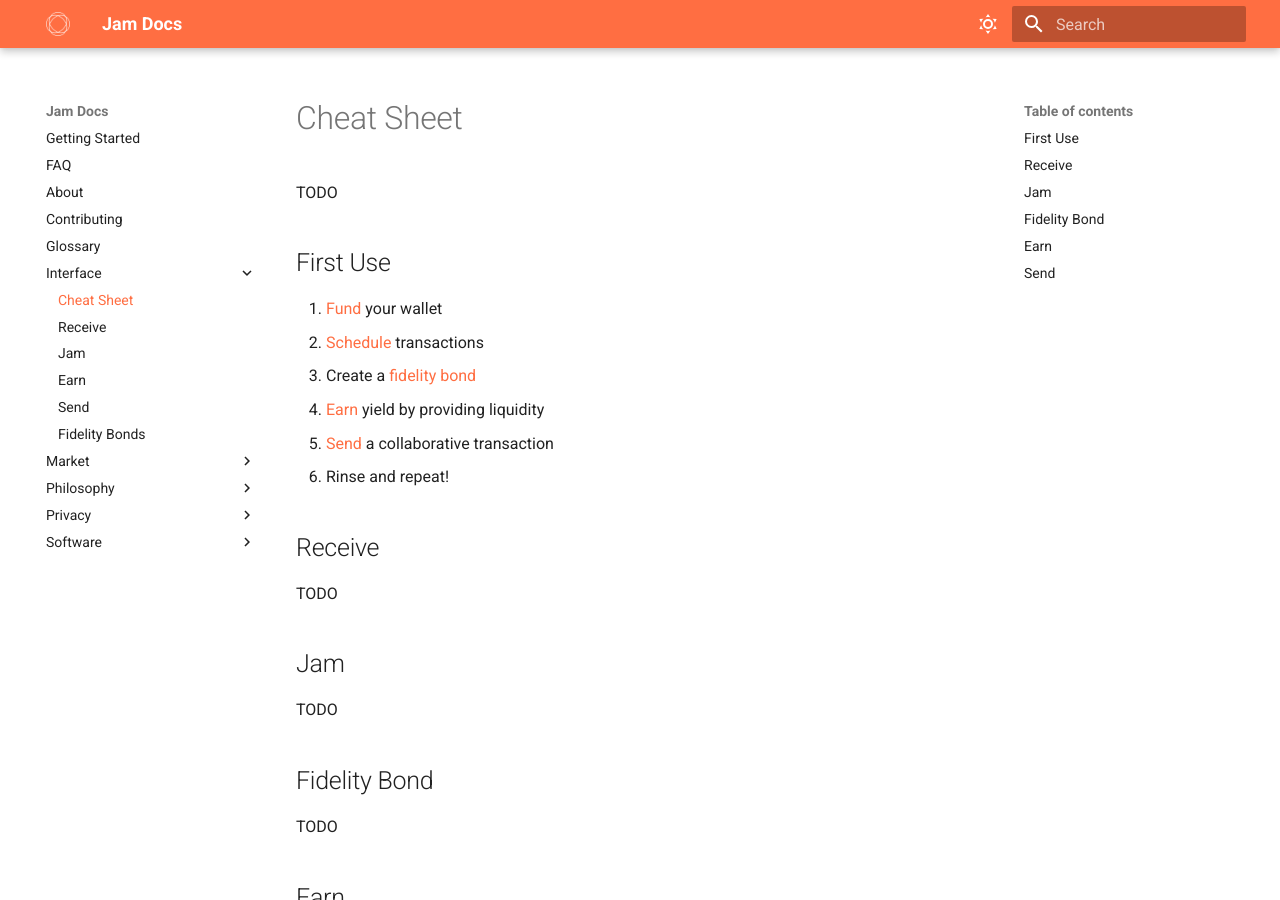
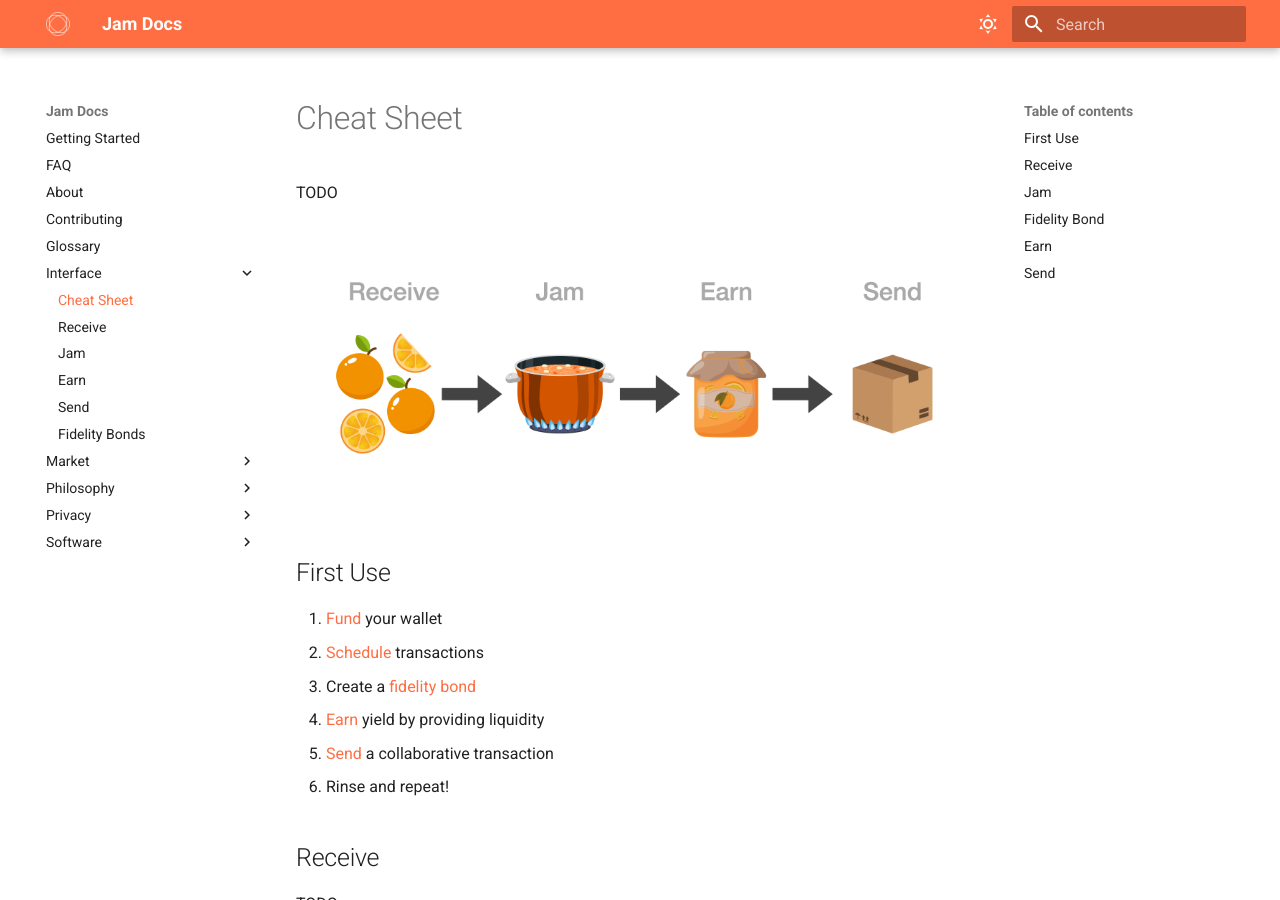
Before and after one commit to joinmarket-webui/jamdocs, an MkDocs documentation site: the page built from docs/interface/00-cheatsheet.md, in a window 1280 px wide and 900 px high. Built offline with MkDocs 1.6.1 and Material for MkDocs 9.7.7, drawn with Linux system fonts in a browser that asks for light colours.

Commit message:
docs: add "jam flow" graphic to cheatsheet

```diff
--- a/docs/interface/00-cheatsheet.md
+++ b/docs/interface/00-cheatsheet.md
@@ -1,6 +1,8 @@
 # Cheat Sheet
 
 TODO
+
+![](../assets/jam-flow.png)
 
 ## First Use
 
```
Also changed, not shown: docs/assets/jam-flow.png (added).
